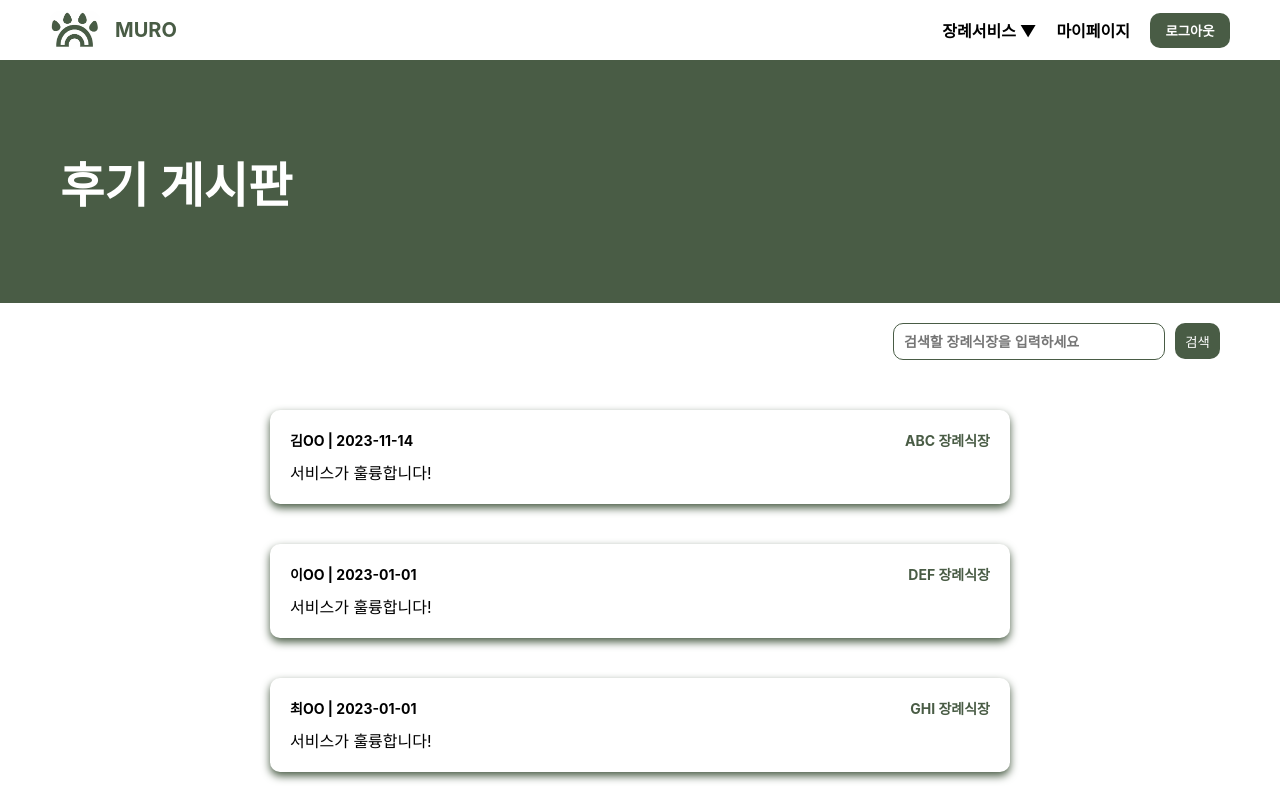
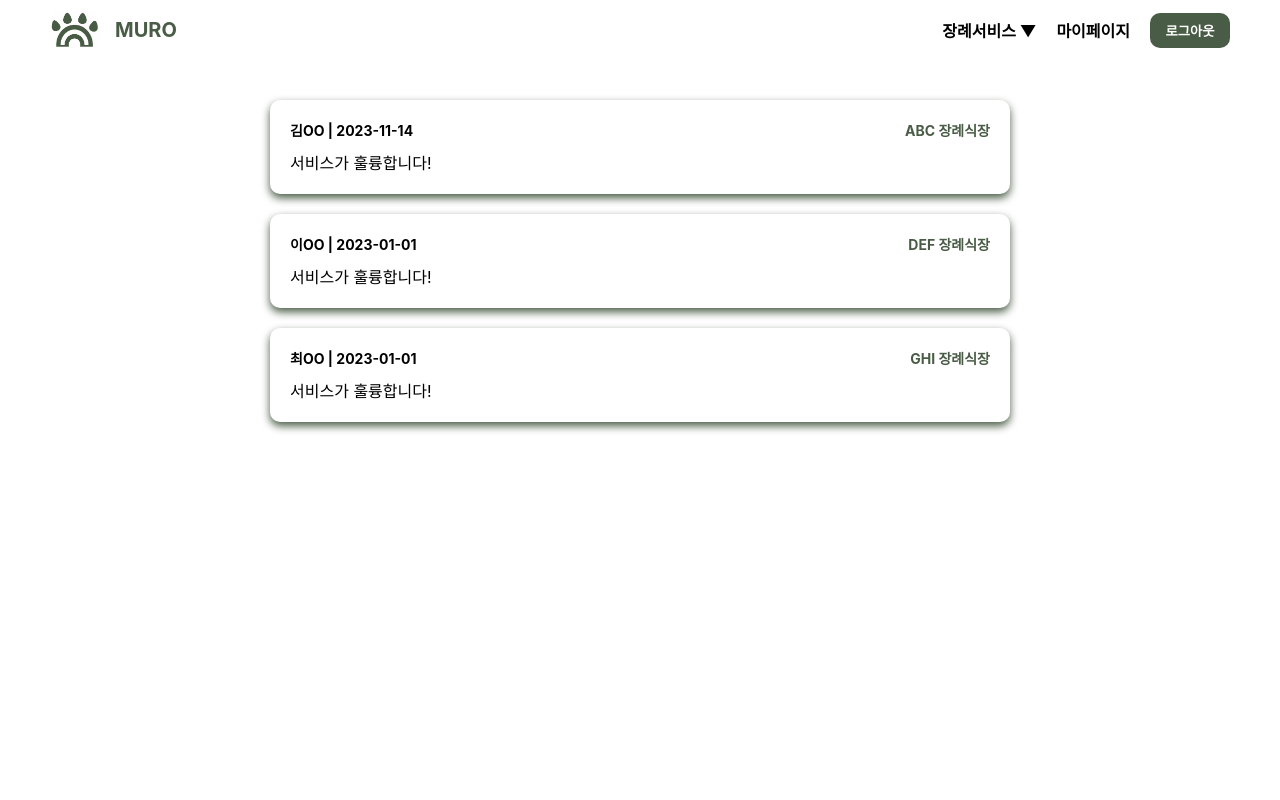
Before and after one commit to 23Software5/FrontEnd, a React (Create React App) app: page /review-board in a window 1280 px wide. Built offline with nearby package versions, Linux system fonts and the light colour scheme.

Commit message:
Feat: FuneralDetailList Page review function

```diff
--- a/src/App.js
+++ b/src/App.js
@@ -26,6 +26,8 @@ import MySearch from "./pages/MySearch";
 function App() {
   const [isLoggedIn, setLoggedIn] = useState(false);
   const [signupSuccess, setSignupSuccess] = useState(false);
+  const [selectedFuneralHome, setSelectedFuneralHome] = useState(""); // Add this state
+
 
   return (
     <Router>
@@ -82,12 +84,12 @@ function App() {
           <Route path="/funeral-service" element={<FuneralService />} />
           <Route path="/mypage" element={<Mypage />} />
           <Route path="/search" element={<Search />} />
-          <Route path="/funeral-list" element={<FuneralList />} />
+          <Route path="/funeral-list" element={<FuneralList  onSelectFuneralHome={setSelectedFuneralHome}/>} />
 
           <Route path="/instructor" element={<Instructor />} />
           <Route path="/guide" element={<Guide />} />
           <Route path="/review" element={<Review />} />
-          <Route path="/review-board" element={<ReviewBoard />} />
+          <Route path="/review-board" element={<ReviewBoard selectedFuneralHome={selectedFuneralHome} />} />
 
           <Route path="/myreview" element={<MyReview />} />
           <Route path="/mysearch" element={<MySearch />} />
--- a/src/components/Header.js
+++ b/src/components/Header.js
@@ -22,7 +22,6 @@ const Header = () => {
         <Link to="/" className="menu-link">
           <div className="header-title">MURO</div>
         </Link>
-
       </div>
       <div className="header-menu">
         <div className="dropdown-container" onClick={handleDropdownClick}>
--- a/src/pages/FuneralDetailList.js
+++ b/src/pages/FuneralDetailList.js
@@ -1,24 +1,36 @@
-import React from "react";
+import React, { useState } from "react";
 import "../styles/FuneralDetailList.css";
+import ReviewBoard from "./ReviewBoard";
 
-const FuneralDetailList = ({ funeralHome }) => {
+const FuneralDetailList = ({ funeralHome, onSelectFuneralHome }) => {
   return (
     <div className="funeral-detail-container">
       <div className="funeral-detail-container-left">
         <div className="funeral-detail-name">{funeralHome.name}</div>
         <div className="funeral-detail-location">
           주소 : {funeralHome.location}
-
         </div>
 
         <div className="funeral-detail-button-container">
-          <button className="funeral-detail-button">신청하기</button>
+          <button
+            className="funeral-detail-button"
+            onClick={() => onSelectFuneralHome(funeralHome.name)}
+          >
+            신청하기
+          </button>
         </div>
       </div>
+
+      {funeralHome && (
+        <div className="funeral-reviews-container-right">
+          <h3 className="funeral-reviews-container-right-title">후기</h3>
+          <ReviewBoard selectedFuneralHome={funeralHome} />
+        </div>
+      )}
+
 
     </div>
   );
 };
 
-
 export default FuneralDetailList;
--- a/src/pages/FuneralList.js
+++ b/src/pages/FuneralList.js
@@ -2,7 +2,7 @@ import React, { useState } from "react";
 import "../styles/FuneralList.css";
 import FuneralDetailList from "./FuneralDetailList";
 
-const FuneralList = () => {
+const FuneralList = ({ onSelectFuneralHome }) => {
   const [selectedFuneral, setSelectedFuneral] = useState(null);
 
   const funeralHomes = [
@@ -23,14 +23,16 @@ const FuneralList = () => {
     },
   ];
 
-  const handleFuneralClick = (index) => {
-    setSelectedFuneral(funeralHomes[index]);
+  const handleFuneralClick = (funeralHome) => {
+
+    setSelectedFuneral(funeralHome);
+    onSelectFuneralHome(funeralHome.name);
   };
 
   return (
     <div>
       {selectedFuneral ? (
-        <FuneralDetailList funeralHome={selectedFuneral} />
+        <FuneralDetailList funeralHome={selectedFuneral} selectedFuneralHome={selectedFuneral}/>
       ) : (
         <div>
           <div className="funeral-list-title">원하는 장례식장을 선택하세요</div>
@@ -39,7 +41,7 @@ const FuneralList = () => {
               <div
                 key={index}
                 className="funeral-box"
-                onClick={() => handleFuneralClick(index)}
+                onClick={() => handleFuneralClick(funeralHome)}
               >
                 <div className="funeral-box-header">
                   <div className="funeral-name">{funeralHome.name}</div>
--- a/src/pages/ReviewBoard.js
+++ b/src/pages/ReviewBoard.js
@@ -1,8 +1,7 @@
-import React, { useState } from "react";
+import React, { useState, useEffect } from "react";
 import "../styles/ReviewBoard.css";
 
-const ReviewBoard = () => {
-  const [searchTerm, setSearchTerm] = useState("");
+const ReviewBoard = ({ selectedFuneralHome }) => {
   const [reviews, setReviews] = useState([
     {
       name: "김OO",
@@ -25,29 +24,18 @@ const ReviewBoard = () => {
   ]);
   const [filteredReviews, setFilteredReviews] = useState(reviews);
 
-  const handleSearch = () => {
-    const filtered = reviews.filter((review) =>
-      review.funeralHome.toLowerCase().includes(searchTerm.toLowerCase())
-    );
+  useEffect(() => {
+    const filtered = selectedFuneralHome
+      ? reviews.filter((review) => review.funeralHome === selectedFuneralHome.name)
+      : reviews;
+
     setFilteredReviews(filtered);
-  };
+  }, [selectedFuneralHome, reviews]);
 
   return (
-    <div>
-      <div className="reviewboard-top">후기 게시판</div>
-      <div className="search-bar">
-        <input
-          type="text"
-          placeholder="검색할 장례식장을 입력하세요"
-          value={searchTerm}
-          className="reviewboard-search"
-          onChange={(e) => setSearchTerm(e.target.value)}
-        />
-        <button className="reviewboard-search-btn" onClick={handleSearch}>
-          검색
-        </button>
-      </div>
-      <div className="review-list">
+    <div className="review-list">
+
+      <div className="review-list-items">
         {filteredReviews.map((review, index) => (
           <div key={index} className="review-box">
             <div className="review-header">
--- a/src/styles/FuneralDetailList.css
+++ b/src/styles/FuneralDetailList.css
@@ -49,3 +49,14 @@
   height: 30px;
   font-weight: bold;
 }
+
+
+.funeral-reviews-container-right {
+  height: 90%;
+}
+
+.funeral-reviews-container-right-title {
+  margin-bottom: 50px;
+  text-align: center;
+  font-size: 30px;
+}
```
